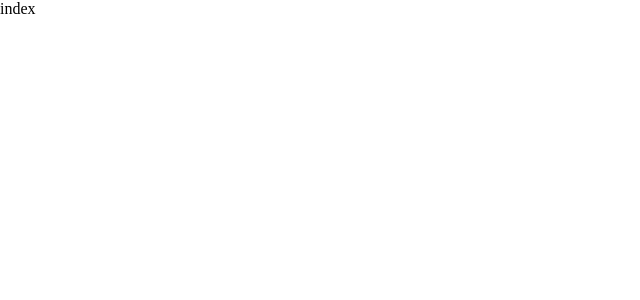
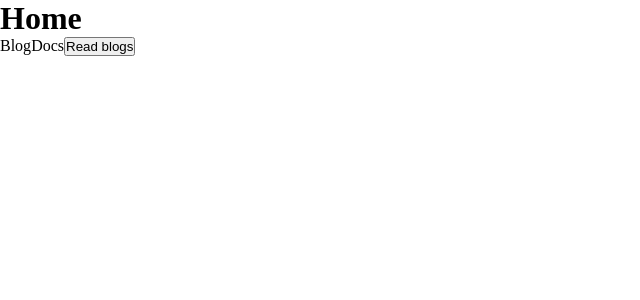
Before and after one commit to NusratMitu/Next_JS-, a Next.js app: page / in a window 1280 px wide. Shown: the top 300 px of the page, without its empty margins (0-640 px from the left). Built offline with nearby package versions, Linux system fonts and the light colour scheme.

Commit message:
linking and navigation

```diff
--- a/pages/index.js
+++ b/pages/index.js
@@ -1,7 +1,29 @@
+import Link from "next/link";
+import { useRouter } from "next/router";
 
 const Home = () => {
+  const router = useRouter();
+  console.log({router});
+  const handleClick = () => {
+  console.log('clicked');
+  // router.push(`/blog`)
+  router.replace(`/blog`)
+
+
+  }
   return (
-    <div>index</div>
+    <div>
+      <h1>Home</h1>
+    <Link href="/blog">
+   Blog
+    </Link>
+    <Link href="/docs">
+   Docs
+    </Link>
+    <button onClick={handleClick}>
+     Read blogs
+    </button>
+    </div>
   )
 }
 
```
Also changed, not shown: pages/404.js (added, +8 -0 lines), pages/blog/index.js (+10 -2 lines), pages/blog/topViewed.js (added, +8 -0 lines), pages/docs/[...params].js (deleted, +0 -15 lines), pages/docs/[[...params]].js (added, +24 -0 lines).
